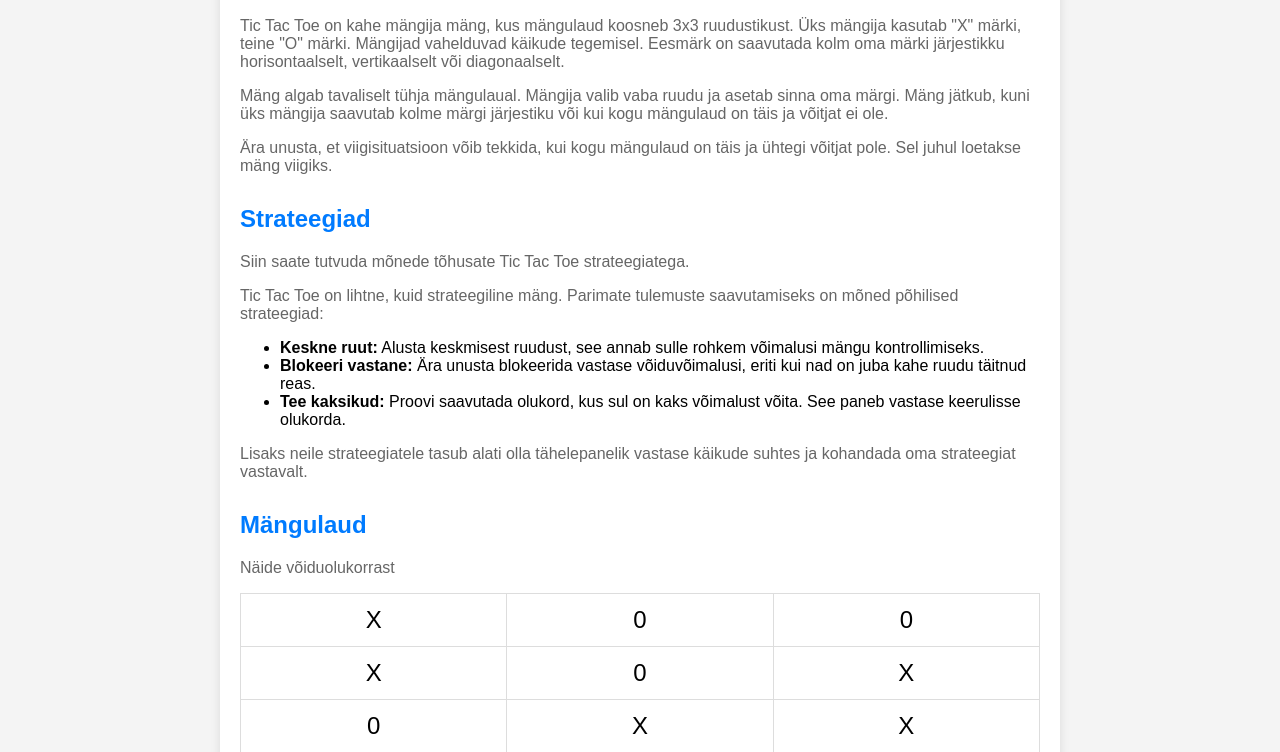
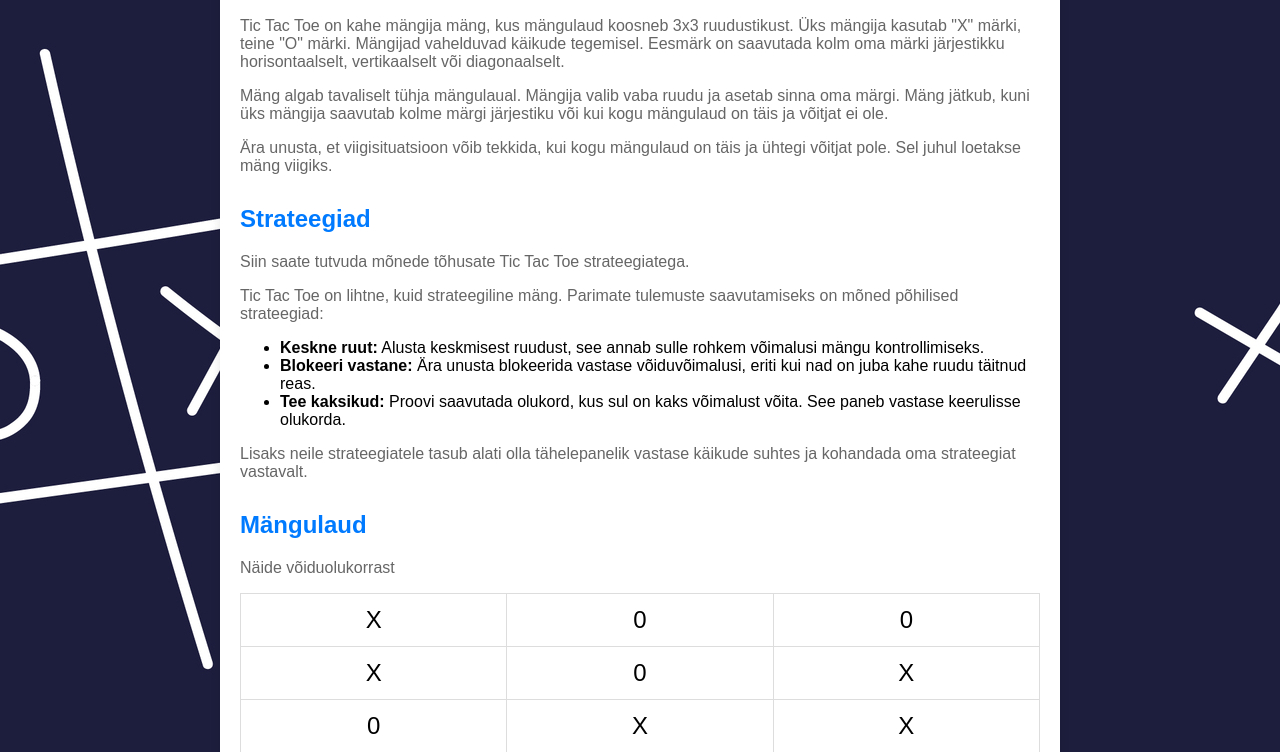
Before and after one commit to LeonhardSchecher/SE23projekt, a plain HTML site: page strat.html in a window 1280 px wide. Shown: the part 181-933 px from the top of the page. Drawn offline with Linux system fonts and the light colour scheme.

Commit message:
Update stiilid.css

```diff
--- a/stiilid.css
+++ b/stiilid.css
@@ -3,6 +3,7 @@ body {
     margin: 0;
     padding: 0;
     background-color: #f4f4f4;
+    background-image: url('tasutapilt.jpg')
 }
 
 .container {
```
